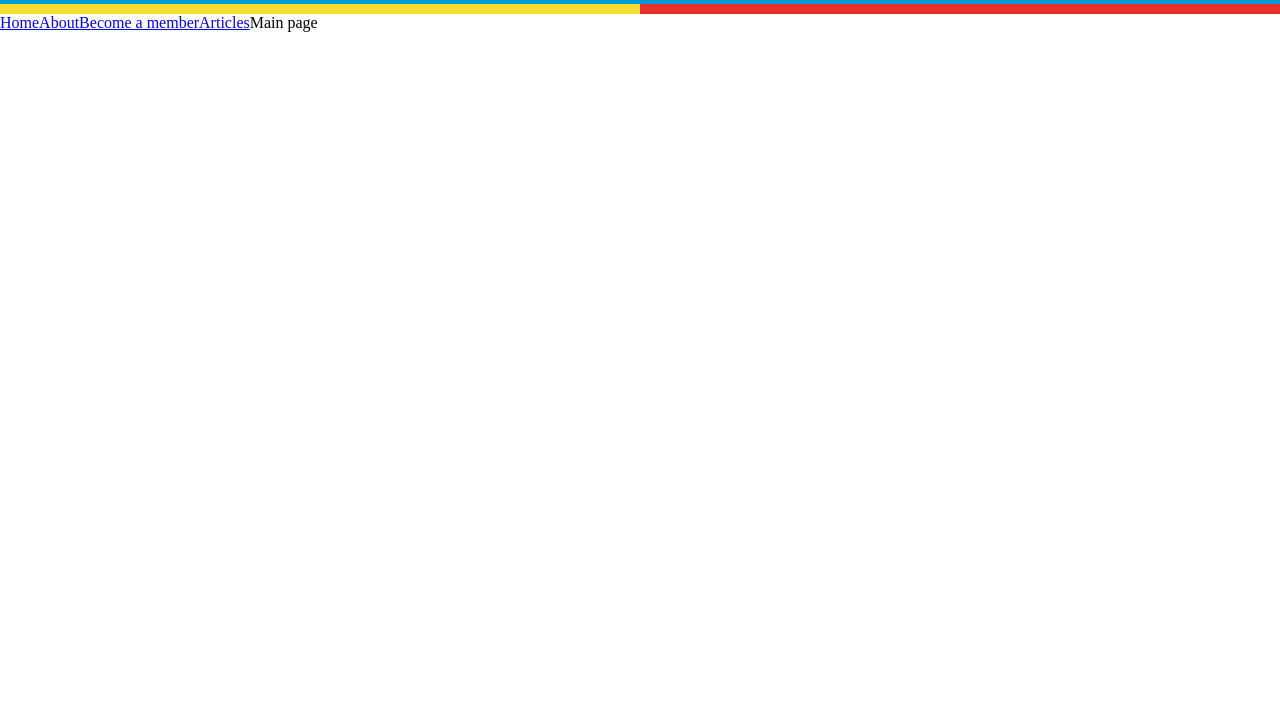
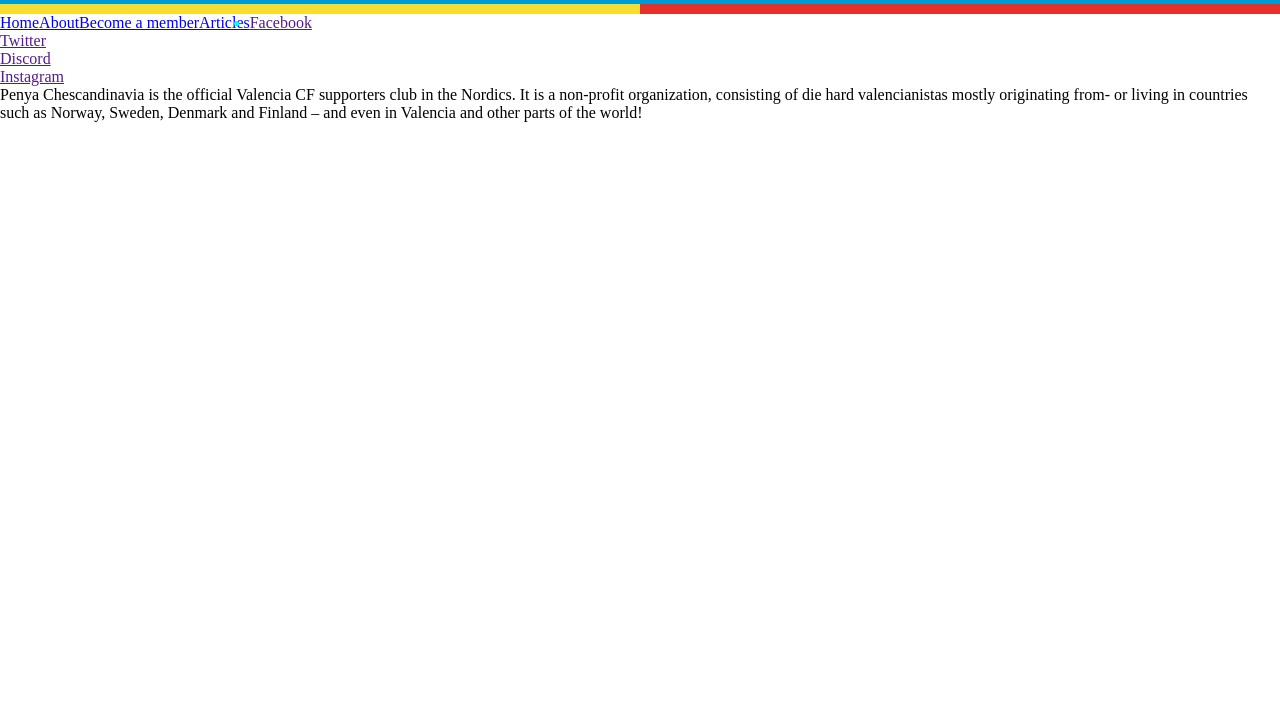
Before and after one commit to eirikstrompedersen/Penya_Chescandinavia, a plain HTML site: page index.html in a window 1280 px wide. Shown: the part 77-800 px from the top of the page. Drawn offline with nearby package versions, Linux system fonts and the light colour scheme.

Commit message:
add social-links list and populated the body with basic text

```diff
--- a/assets/css/style.css
+++ b/assets/css/style.css
@@ -11,10 +11,16 @@
     font-style: italic;
     font-weight: 700;
     color: black;
+    font-size: xx-large;
 }
 
 #logo {
     width: 224px;
+}
+
+
+#social-links {
+    color:aqua;
 }
 
 /*
--- a/index.html
+++ b/index.html
@@ -22,6 +22,7 @@
     <a href="index.html">
         <h1 id="text-logo">Penya Chescandinavia</h1>
     </a>
+
     <section>
         <div class="square-blue"></div>
         <div class="square-yellow"> </div>
@@ -52,10 +53,34 @@
 
     </header>
 
-    <p>Main page</p>
 
+    <div id="social-links">
+        <ul>
+            <li>
+                <a href="">Facebook</a>
+            </li>
 
+            <li>
+                <a href="">Twitter</a>
+            </li>
 
+            <li>
+                <a href="">Discord</a>
+            </li>
+
+            <li>
+                <a href="">Instagram</a>
+            </li>
+
+        </ul>
+    </div>
+
+    <div>
+        <p>
+            Penya Chescandinavia is the official Valencia CF supporters club in the Nordics.
+            It is a non-profit organization, consisting of die hard valencianistas mostly originating from- or living in countries such as Norway, Sweden, Denmark and Finland – and even in Valencia and other parts of the world!
+        </p>
+    </div>
 
 
 </body>
```
